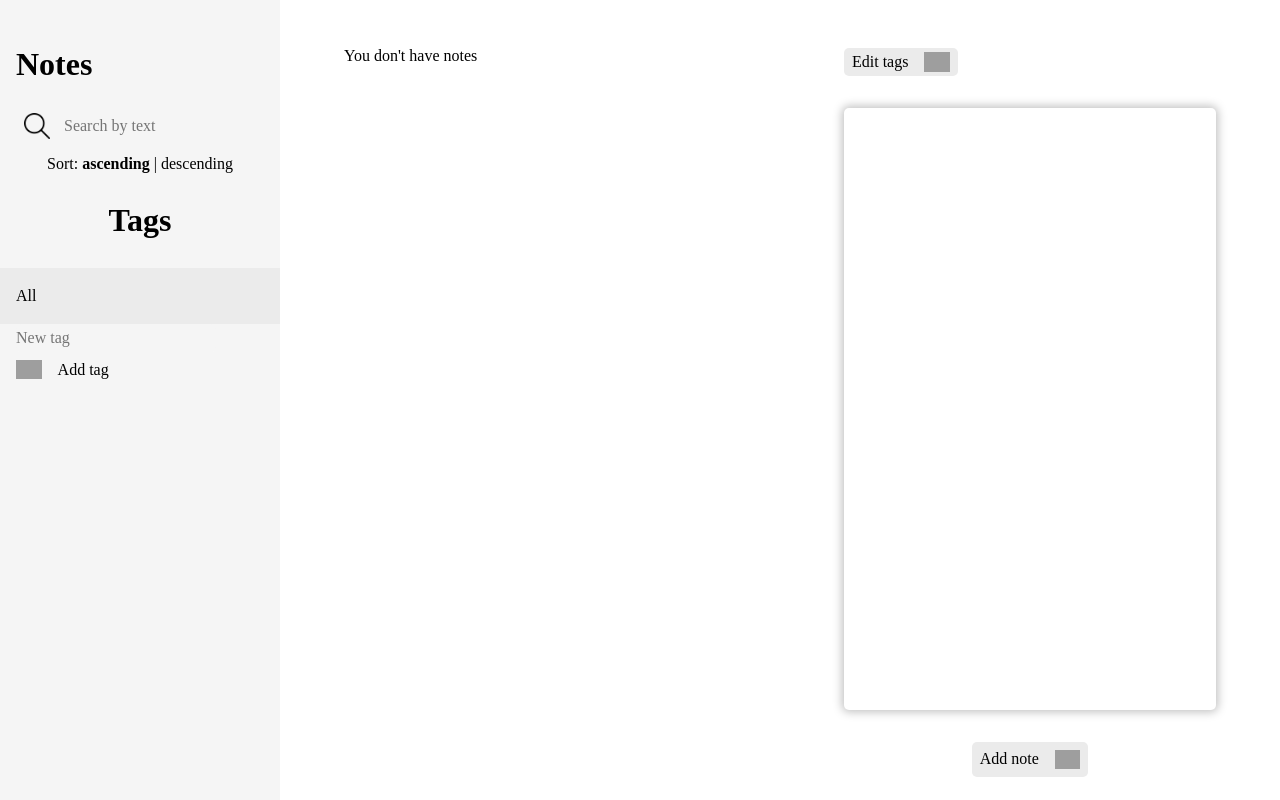
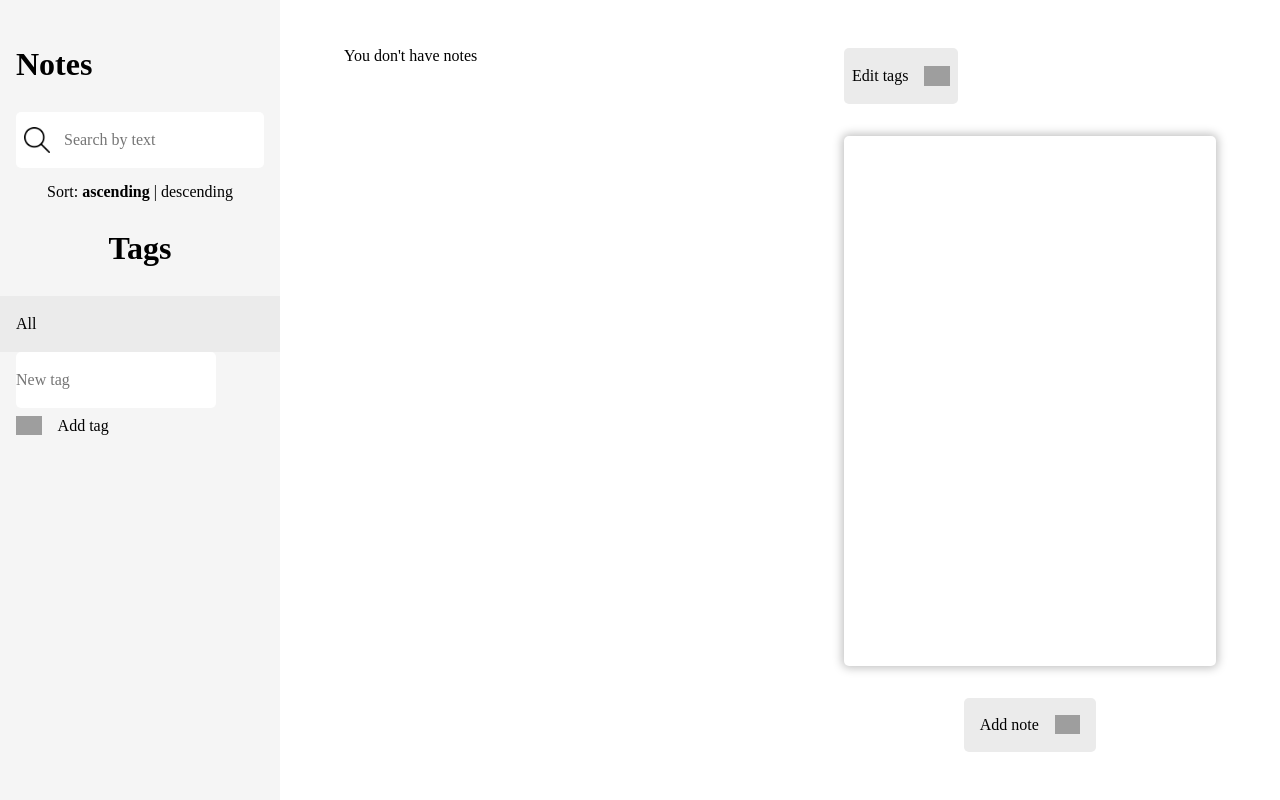
Before and after one commit to danylonikora/notes, a React (Vite) app: page / in a window 1280 px wide. Built offline with nearby package versions, Linux system fonts and the light colour scheme; grey boxes are pictures that could not be loaded.

Commit message:
Add variables in main.scss, improve styles consistency, fix minor UI bugs

```diff
--- a/src/styles/main.scss
+++ b/src/styles/main.scss
@@ -10,7 +10,11 @@ $white: #ffffff;
 $black: #000000;
 
 // ## Sizes
-$input-height: 28px;
+$small-heihgt: 3.5rem;
+$small-padding-x: 1rem;
+$small-padding-y: 0.5rem;
+$medium-padding: 3rem;
+$small-gap: 1rem;
 $small-border-radius: 5px;
 $icon-size: 1.6rem;
 $box-shadow: 0px 0px 10px 2px rgba($black, 0.25);
@@ -31,7 +35,7 @@ $box-shadow: 0px 0px 10px 2px rgba($black, 0.25);
 }
 
 .btn {
-  padding: 0.5rem;
+  padding: $small-padding-x;
 
   background-color: $grey-400;
   cursor: pointer;
@@ -45,8 +49,8 @@ $box-shadow: 0px 0px 10px 2px rgba($black, 0.25);
 
 // # Global styles
 input {
-  height: $input-height;
-  padding: 0.4rem;
+  height: $small-heihgt;
+  padding: $small-padding-x;
 
   border-radius: $small-border-radius;
   border: 1px solid $black;
@@ -72,7 +76,7 @@ body {
 
   & > * {
     flex: 2;
-    padding-top: 3rem;
+    padding-top: $medium-padding;
   }
 }
 
@@ -90,7 +94,7 @@ body {
   background-color: $grey-300;
 
   & > * {
-    padding: 0 1rem;
+    padding: 0 $small-padding-x;
   }
 
   &__logo {
@@ -101,12 +105,13 @@ body {
   & .filters {
     display: flex;
     flex-direction: column;
-    gap: 1rem;
+    gap: $small-gap;
     align-items: center;
 
     &__search {
-      padding-left: 3rem;
+      padding-left: $medium-padding;
 
+      background-color: $white;
       background-image: url("../assets/search.png");
       background-size: $icon-size;
       background-repeat: no-repeat;
@@ -137,7 +142,7 @@ body {
     &__add {
       display: flex;
       align-items: center;
-      gap: 1rem;
+      gap: $small-gap;
       cursor: pointer;
     }
 
@@ -147,11 +152,12 @@ body {
 
     &__new-tag-field {
       border: none;
+      background-color: $white;
     }
 
     & > * {
-      padding-left: 1rem;
-      padding-right: 1rem;
+      padding-left: $small-padding-x;
+      padding-right: $small-padding-x;
     }
   }
 
@@ -171,7 +177,7 @@ body {
     &__button {
       width: $icon-size;
       box-sizing: content-box;
-      padding: 0.5rem;
+      padding: $small-padding-y;
 
       border-radius: $small-border-radius;
 
@@ -185,9 +191,9 @@ body {
   & .tags__add-btn-container {
     cursor: pointer;
     font-weight: 500;
-    height: 3.5rem;
-    padding-top: .5rem;
-    padding-bottom: .5rem;
+    height: $small-heihgt;
+    padding-top: $small-padding-y;
+    padding-bottom: $small-padding-y;
 
     &:hover {
       background-color: $grey-400;
@@ -200,17 +206,18 @@ body {
   flex: 3;
   display: flex;
   flex-direction: column;
-  gap: 5rem;
+  gap: $medium-padding;
   padding-left: 5%;
   padding-right: 5%;
+  padding-bottom: $medium-padding;
 }
 
-// <Note />
+// ## <Note />
 .note {
   display: flex;
   flex-direction: column;
-  gap: 2rem;
-  padding: 3rem;
+  gap: $small-gap;
+  padding: $medium-padding;
 
   background: $white;
   box-shadow: $box-shadow;
@@ -222,7 +229,7 @@ body {
 
   &__tags {
     display: flex;
-    gap: 1rem;
+    gap: $small-gap;
   }
 
   &__tag {
@@ -243,20 +250,20 @@ body {
 
   &__btn {
     display: flex;
-    gap: 1rem;
+    gap: $small-gap;
     align-items: center;
   }
 
   &__tag,
   &__btn {
-    padding: 0.5rem;
-    height: $input-height;
+    padding: $small-padding-y;
+    height: $small-heihgt;
   }
 
   &__delete-btn,
   &__edit-btn {
     @extend .btn;
-    height: $input-height;
+    height: $small-heihgt;
   }
 
   &__icon {
@@ -265,7 +272,7 @@ body {
 
   &__btns {
     display: flex;
-    gap: 1rem;
+    gap: $small-gap;
     align-self: center;
   }
 }
@@ -287,7 +294,8 @@ body {
     display: flex;
     justify-content: space-between;
     align-items: center;
-    padding: 1rem;
+    padding: $small-padding-y $small-padding-x;
+    height: $small-heihgt;
 
     font-weight: 500;
     cursor: pointer;
@@ -312,7 +320,7 @@ body {
   }
 
   &__save-btn-container {
-    margin: 0.5rem;
+    margin: $small-padding-y;
     align-self: center;
   }
 
@@ -326,16 +334,17 @@ body {
   flex: 3;
   display: flex;
   flex-direction: column;
-  gap: 2rem;
+  gap: $small-gap * 2;
   padding-left: 5%;
   padding-right: 5%;
+  padding-bottom: $medium-padding;
   position: sticky;
   top: 0;
   align-self: flex-start;
   height: 100vh;
 
   &__text {
-    padding: 1rem;
+    padding: $small-padding-x;
     height: 80%;
 
     box-shadow: $box-shadow;
@@ -352,7 +361,8 @@ body {
     display: flex;
     align-items: center;
     align-self: center;
-    gap: 1rem;
+    gap: $small-gap;
+    height: $small-heihgt;
   }
 
   &__icon {
@@ -364,11 +374,11 @@ body {
 .overflow-field {
   display: flex;
   flex-direction: column;
-  gap: 1rem;
+  gap: $small-gap;
   position: absolute;
   top: 0;
   left: 0;
-  padding: 1rem;
+  padding: $small-padding-x;
   z-index: 1;
 
   box-shadow: $box-shadow;
```
